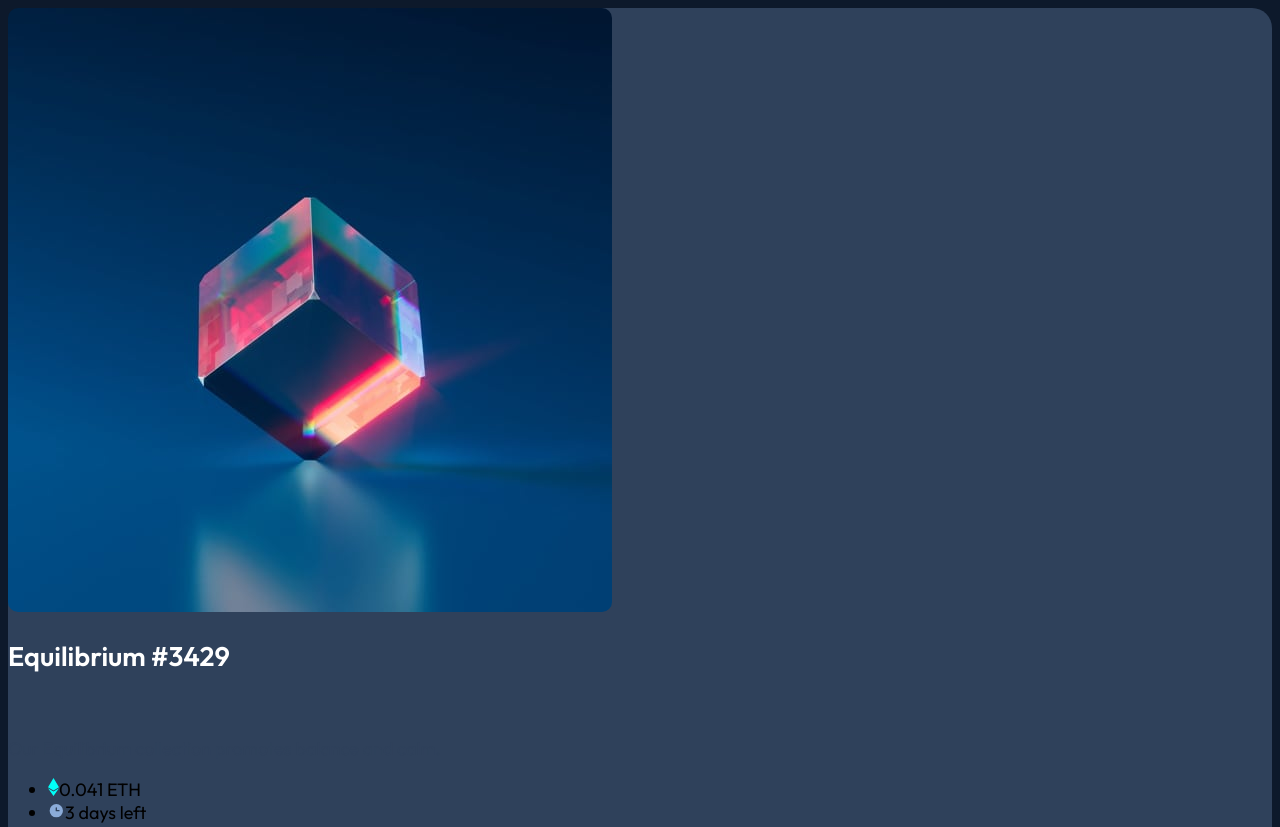
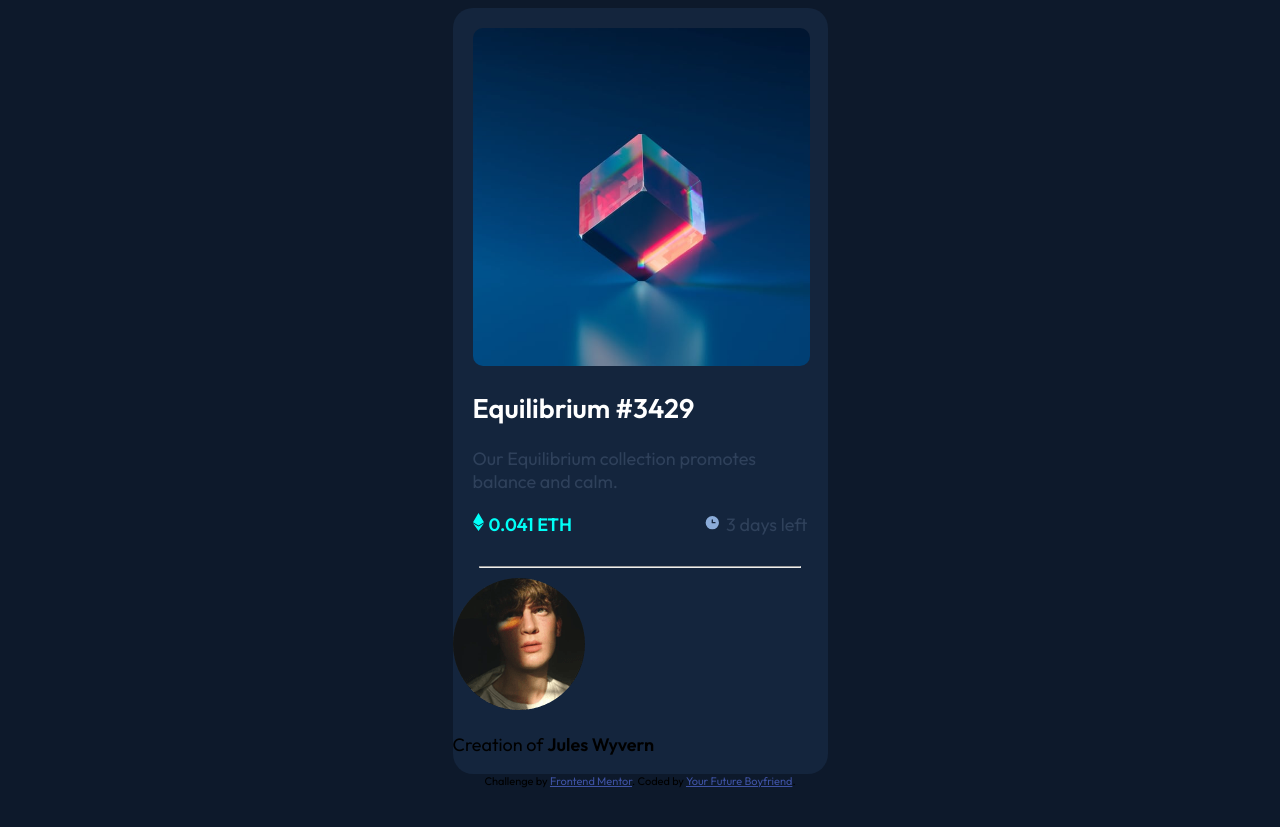
Before and after one commit to DeadParadox/DeadParadox.github.io, a plain HTML site: page index.html in a window 1280 px wide. Shown: the top 827 px of the page. After the commit the page ends 800 px from the top, so only its background shows below. Drawn offline with Linux system fonts and the light colour scheme.

Commit message:
my head hurts

```diff
--- a/index.html
+++ b/index.html
@@ -20,18 +20,20 @@
 
     <div class="container">
         <article>
-        <img class="image" alt="Equilibrium - preview"  src="images/image-equilibrium.jpg">
+        <img class="image" alt="Equilibrium - preview"  src="images/image-equilibrium.jpg" />
 
-        <h1 class="name">Equilibrium #3429</h1><br>
+        <h1 class="name">Equilibrium #3429</h1>
         <p class="line" id="description">Our Equilibrium collection promotes balance and calm.</p>
         <ul>
-            <li><img class="line" id="eth" src="images/icon-ethereum.svg">0.041 ETH</li>
-            <li><img class="line" src="images/icon-clock.svg">3 days left</li>
+            <li class="eth"><img src="images/icon-ethereum.svg" />0.041 ETH</li>
+            <li class="line time"><img src="images/icon-clock.svg" />3 days left</li>
         </ul>
         </article>
 
+        <hr>
+
         <article>
-            <img src="images/image-avatar.png" class="img-avatar"/>
+            <img src="images/image-avatar.png" class="img-avatar" />
             <p>Creation of <b>Jules Wyvern</b></p>
         </article>
     </div>
--- a/styles.css
+++ b/styles.css
@@ -10,7 +10,7 @@
     /* Neutral */
 
     --main-bg: hsl(217, 54%, 11%);
-    --card-bg: hsl(215, 32%, 27%);
+    --card-bg: hsl(216, 50%, 16%);
     --line: hsl(215, 32%, 27%);
     --white: hsl(0, 0%, 100%);
 
@@ -27,26 +27,63 @@ body {
     margin: auto;
     border-radius: 20px;
     text-align: left;
+    display: flex;
+    flex-direction: column;
+    width: 375px;
+    height: fit-content;
 }
 
 .image {
     border-radius: 10px;
-    margin: auto;
+    margin: 20px;
+    width: 90%;
+}
+
+.line {
+    color: var(--line);
+    font-weight: 400;
+    margin: 0 20px;
+}
+
+#eth {
+    color: var(--cyan);
+    margin-left: 5px;
+}
+
+ul {
+    margin: 20px;
+    padding: 0;
+
+}
+
+li {
+    display: inline;
 }
 
 .name {
     color: var(--white);
     font-weight: 600;
+    margin-left: 20px;
+    margin-top: 0px;
 }
 
-.line {
-    color: var(--line);
-    font-weight: 400;
+.eth {
+    color: var(--cyan);
+    font-weight: 600;
 }
 
-#eth {
-    color: var(--cyan);
-    font-weight: 600;
+.eth img{
+    padding-right: 5px;
+}
+
+.time img {
+    padding-right: 5px;
+}
+
+.time {
+    padding-right: 0;
+    float: right;
+    margin: 0;
 }
 
 .attribution {
@@ -56,3 +93,9 @@ body {
 .attribution a {
         color: hsl(228, 45%, 44%);
 }
+
+hr {
+    padding: 0 160px;
+    margin: 10px auto;
+    background: var(--line);
+}
```
